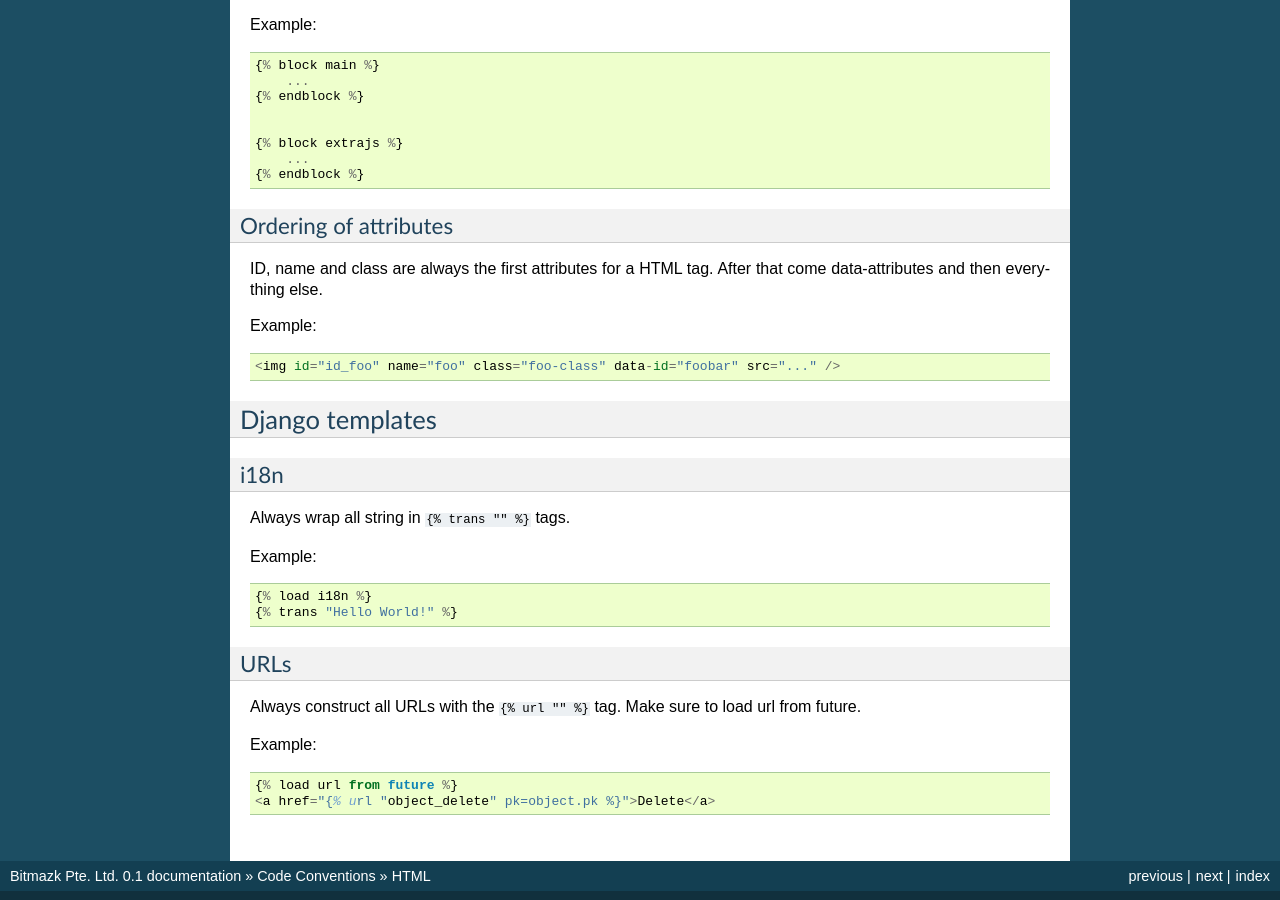
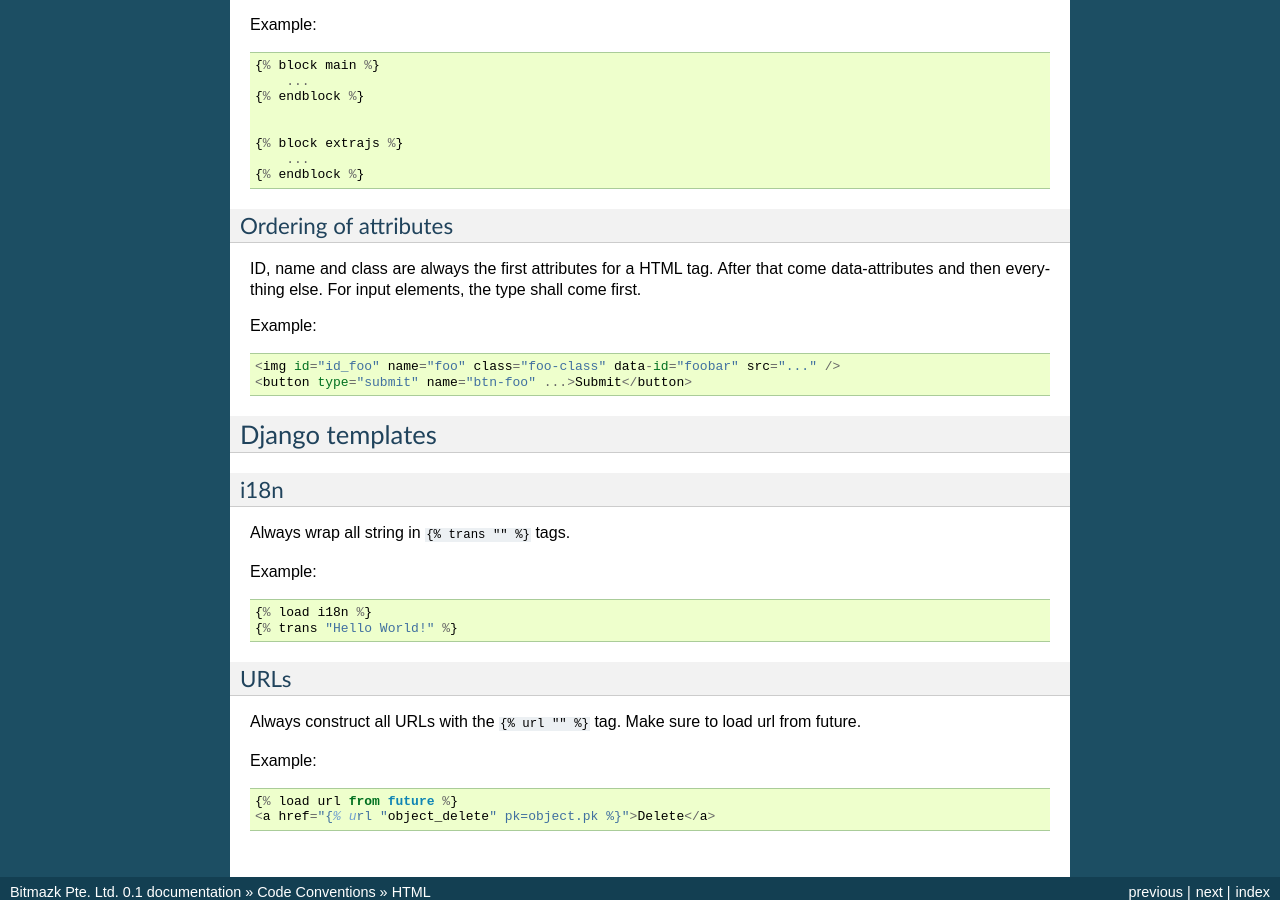
Before and after one commit to bitlabstudio/bitmazk-book, a Sphinx documentation site: the page built from docs/code_conventions/html.rst, in a window 1280 px wide and 900 px high, scrolled down 1494 px. Built offline with Sphinx 7.4.7, drawn with Linux system fonts in a browser that asks for light colours; formulas are drawn with MathJax 3; pages that are not in the unit, such as notebooks, are missing from menus.

Commit message:
Added type attribute to attribute ordering convention

```diff
--- a/docs/code_conventions/html.rst
+++ b/docs/code_conventions/html.rst
@@ -104,11 +104,13 @@ Example::
 Ordering of attributes
 ++++++++++++++++++++++
 ID, name and class are always the first attributes for a HTML tag. After that
-come data-attributes and then everything else.
+come data-attributes and then everything else. For input elements, the type
+shall come first.
 
 Example::
 
     <img id="id_foo" name="foo" class="foo-class" data-id="foobar" src="..." />
+    <button type="submit" name="btn-foo" ...>Submit</button>
 
 
 Django templates
```
